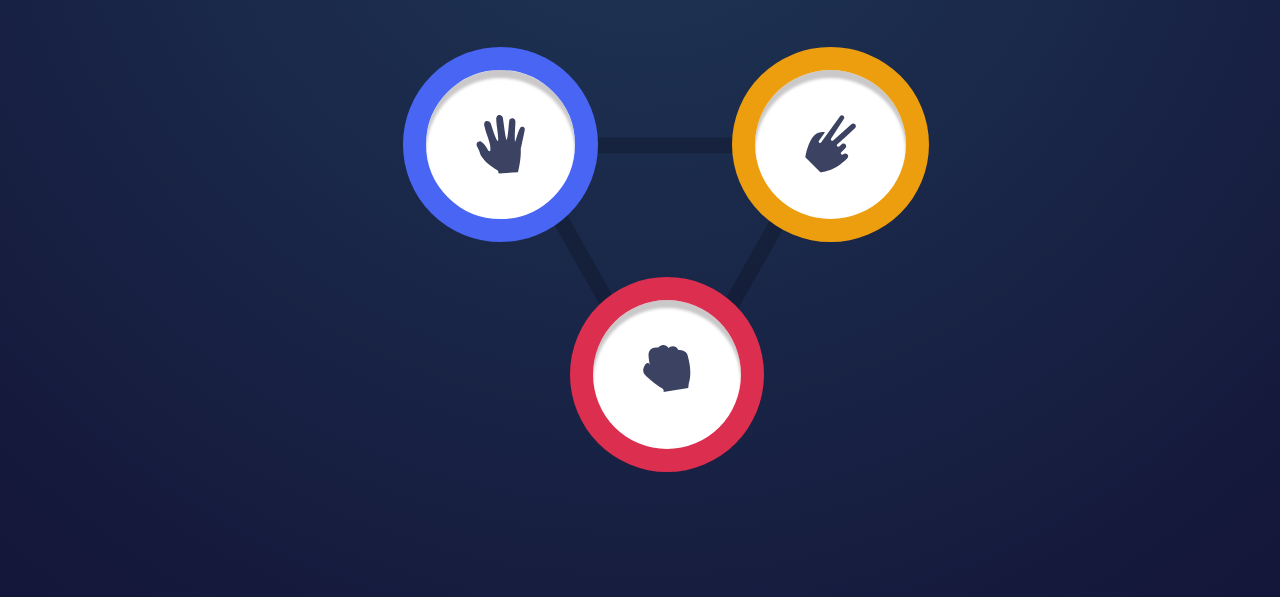
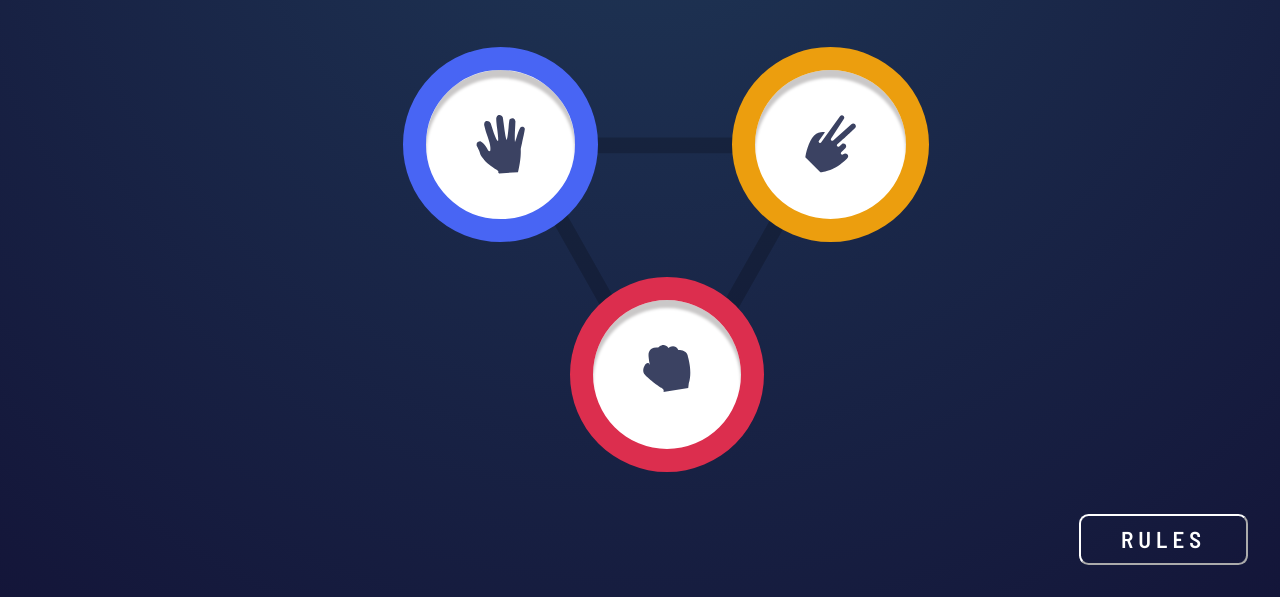
Before and after one commit to frontendmentorio/rock-paper-scissors, a website: page index.html in a window 1280 px wide. Shown: the part 203-800 px from the top of the page. Drawn offline with Linux system fonts and the light colour scheme.

Commit message:
Add a rules button

```diff
--- a/index.html
+++ b/index.html
@@ -41,8 +41,8 @@
       <div class="hand rock">
         <img src="/images/icon-rock.svg" alt="" class="hand-image">
       </div>
-
-  </div>
+    </div>
+    <button class="rules-btn" tabindex="1">RULES</button>
 
   </div>
 
--- a/styles.css
+++ b/styles.css
@@ -112,3 +112,20 @@ body {
 .hands .hand:hover{
     transform: translate3d(0px, -15px, 0px);
 }
+
+/* Add a rules button */
+.rules-btn {
+    position: absolute;
+    bottom: 2rem;
+    right: 2rem;
+    background: none;
+    border-radius: 0.6rem;
+    border-color: #fff;
+    color: white;
+    padding: 0.6rem 2.5rem;
+    font-family: inherit;
+    text-transform: inherit;
+    font-size: 23px;
+    letter-spacing: 5px;
+    cursor: pointer;
+  }
```
